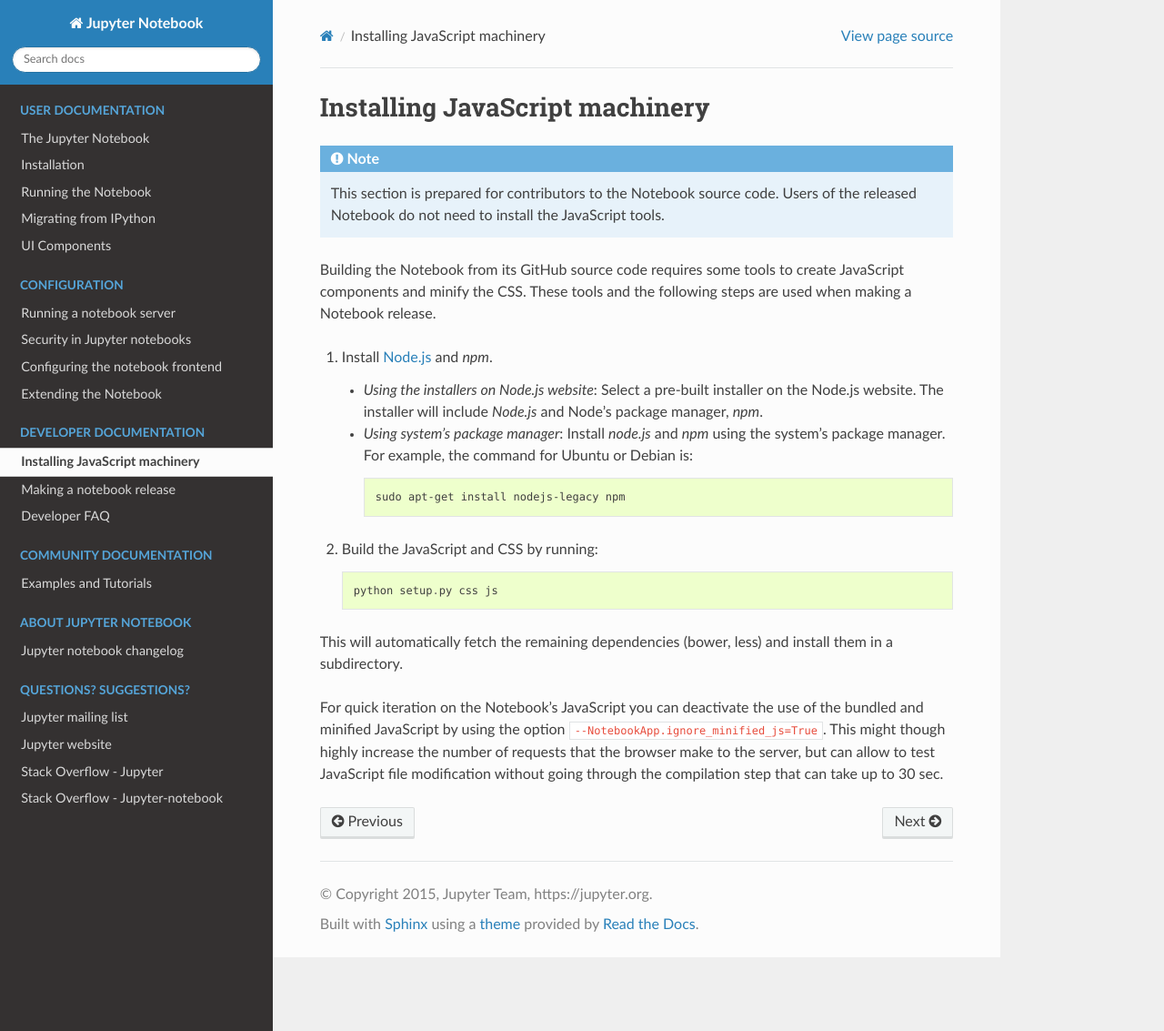
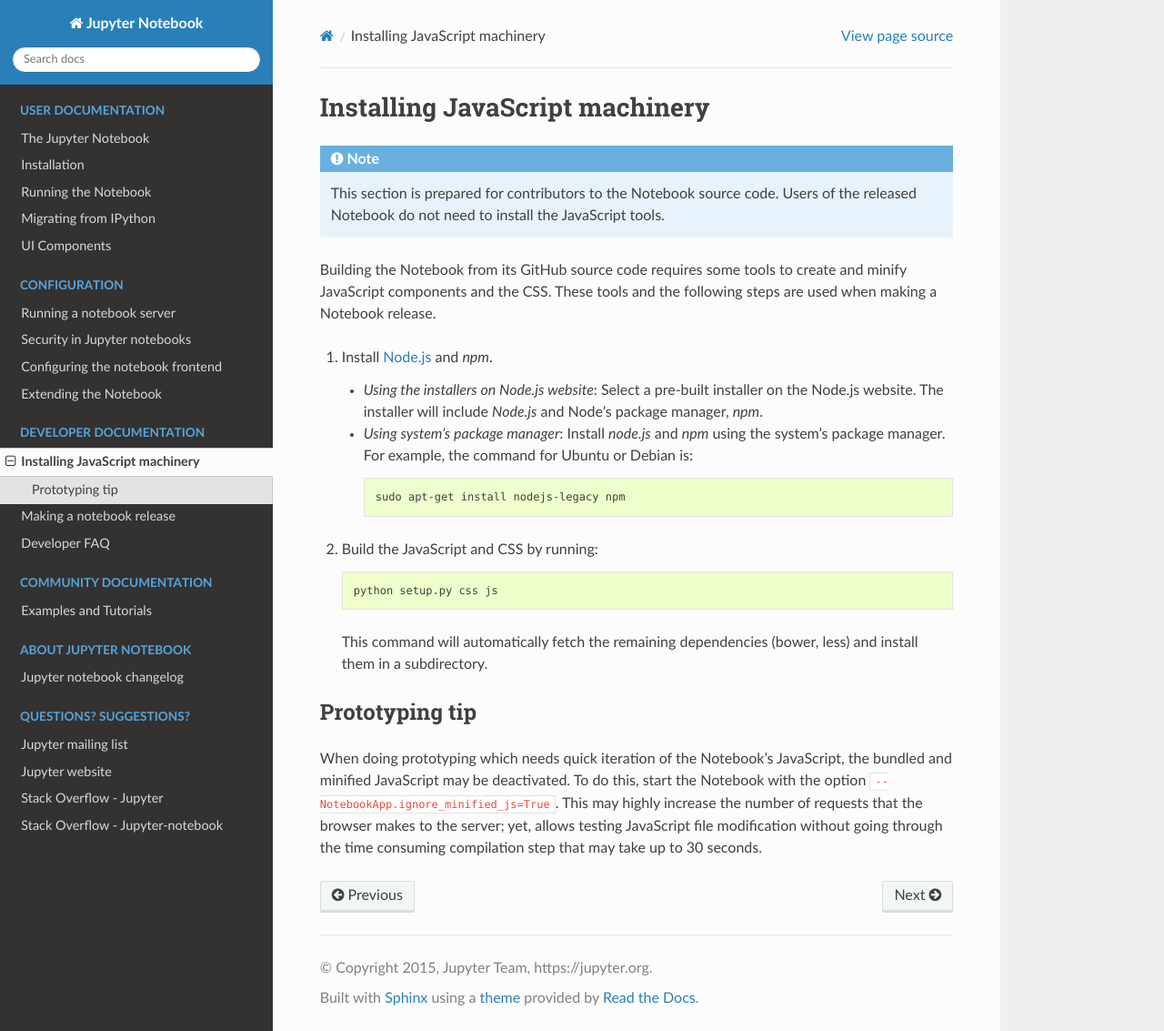
Before and after one commit to jupyter/nbclassic, a Sphinx documentation site: the page built from docs/source/development_js.rst, in a window 1280 px wide and 1133 px high. Shown: the whole window at 91% size. Built offline with Sphinx 7.4.7 and the Read the Docs theme 2.0.0, drawn with Linux system fonts in a browser that asks for light colours; pages that are not in the unit, such as notebooks, are missing from menus.

Commit message:
Edit javascript machinery install

```diff
--- a/docs/source/development_js.rst
+++ b/docs/source/development_js.rst
@@ -10,7 +10,7 @@
     tools.
 
 Building the Notebook from its GitHub source code requires some tools to
-create JavaScript components and minify the CSS. These tools and the
+create and minify JavaScript components and the CSS. These tools and the
 following steps are used when making a Notebook release.
 
 1. Install `Node.js <https://nodejs.org/>`_ and `npm`.
@@ -27,16 +27,21 @@
 
          sudo apt-get install nodejs-legacy npm
 
-2. Build the JavaScript and CSS by running::
+2. Build the JavaScript and CSS by running:
 
-    python setup.py css js
+   .. code:: bash
 
-This will automatically fetch the remaining dependencies (bower, less) and
-install them in a subdirectory.
+       python setup.py css js
 
-For quick iteration on the Notebook's JavaScript you can deactivate the use of
-the bundled and minified JavaScript by using the option
-``--NotebookApp.ignore_minified_js=True``.  This might though highly increase the
-number of requests that the browser make to the server, but can allow to test
-JavaScript file modification without going through the compilation step that
-can take up to 30 sec.
+   This command will automatically fetch the remaining dependencies (bower,
+   less) and install them in a subdirectory.
+
+Prototyping tip
+---------------
+When doing prototyping which needs quick iteration of the Notebook's
+JavaScript, the bundled and minified JavaScript may be deactivated. To do
+this, start the Notebook with the option
+``--NotebookApp.ignore_minified_js=True``.  This may highly increase
+the number of requests that the browser makes to the server; yet, allows
+testing JavaScript file modification without going through the time consuming
+compilation step that may take up to 30 seconds.
```
